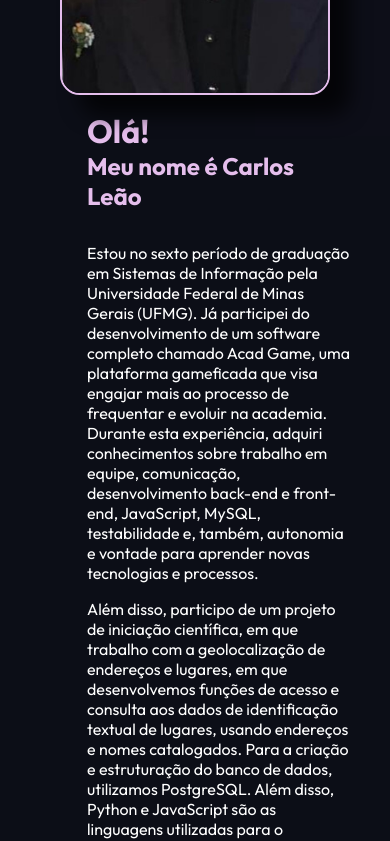
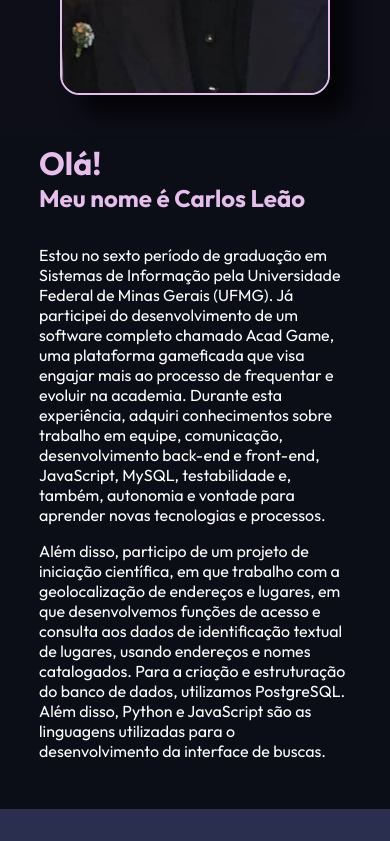
Before and after one commit to Chbmleao/Carlos-Portfolio, a React (Create React App) app: page / in a window 390 px wide. Shown: the part 1135-1976 px from the top of the page. Built offline with nearby package versions, Linux system fonts and the light colour scheme.

Commit message:
Update responsiveness

```diff
--- a/src/styles/AboutMeStyles.css
+++ b/src/styles/AboutMeStyles.css
@@ -48,11 +48,12 @@
     height: 40vh;
     width: 70vw;
     margin-top: 3rem;
-    margin-bottom: 1rem;
+    margin-bottom: 3rem;
   }
 
   .aboutme-text {
     width: 80vw;
+    padding: 0;
   }
 
   .aboutme-img img {
```
